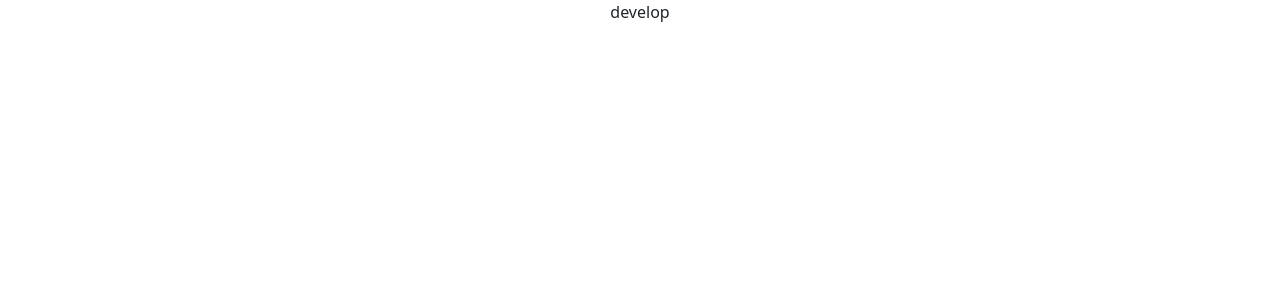
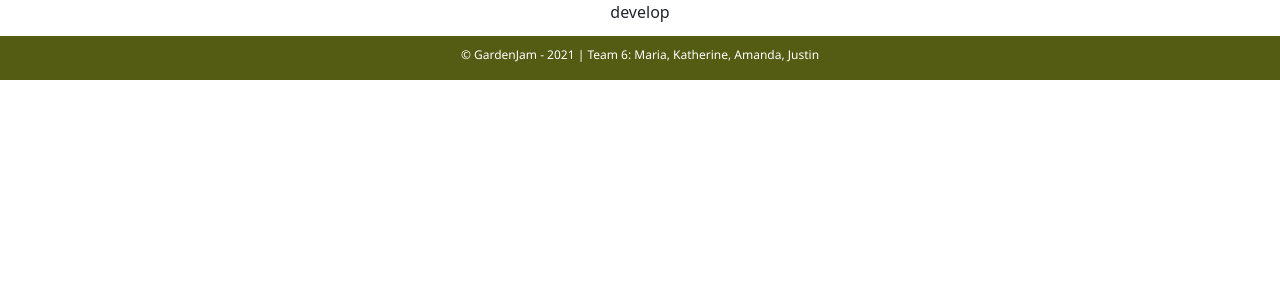
Before and after one commit to Mariabruner/gardenjam_client, a React (Create React App) app: page / in a window 1280 px wide. Shown: the top 300 px of the page. Built offline with nearby package versions, Linux system fonts and the light colour scheme.

Commit message:
aw: footer addition

```diff
--- a/package.json
+++ b/package.json
@@ -7,6 +7,7 @@
     "@testing-library/react": "^11.2.7",
     "@testing-library/user-event": "^12.8.3",
     "bootstrap": "^5.0.2",
+    "express": "^4.17.1",
     "react": "^17.0.2",
     "react-dom": "^17.0.2",
     "react-router-dom": "^5.2.0",
--- a/public/index.html
+++ b/public/index.html
@@ -24,7 +24,7 @@
       work correctly both with client-side routing and a non-root public URL.
       Learn how to configure a non-root public URL by running `npm run build`.
     -->
-    <title>Gardenjam</title>
+    <title>Parkjam</title>
   </head>
   <body>
     <noscript>You need to enable JavaScript to run this app.</noscript>
--- a/src/App.css
+++ b/src/App.css
@@ -24,6 +24,20 @@
   color: white;
 }
 
+.footer-new{
+  position: fixed;
+  width: 100%;
+  background-color: #545C13;
+  margin-top: 1em;
+  padding-top: 10px;
+  font-size: 12px;
+    font-family: 'Segoe UI', sans-serif;
+    font-weight: normal;
+    color: #fff;
+    text-align: center;
+}
+
+
 .App-link {
   color: #61dafb;
 }
--- a/src/App.js
+++ b/src/App.js
@@ -3,12 +3,20 @@ import React from 'react'
 import 'bootstrap/dist/css/bootstrap.css'
 import './App.css';
 
+import Footer from './components/Footer'
+import {
+  BrowserRouter as Router
+} from 'react-router-dom';
+
 function App() {
   return(
     <div className='App'>
+      <Router>
+      </Router>
       develop
+      <Footer />
     </div>
-  )
-}
+  );
+};
 
 export default App;
--- /dev/null
+++ b/src/components/Footer.js
@@ -0,0 +1,13 @@
+import {Row} from 'reactstrap';
+
+const Footer = () => {
+  return(
+    <div class="footer-new">
+      <Row>
+        <p>&copy; GardenJam - 2021  |  Team 6: Maria, Katherine, Amanda, Justin</p>
+      </Row>
+    </div>
+  );
+};
+
+export default Footer;
```
